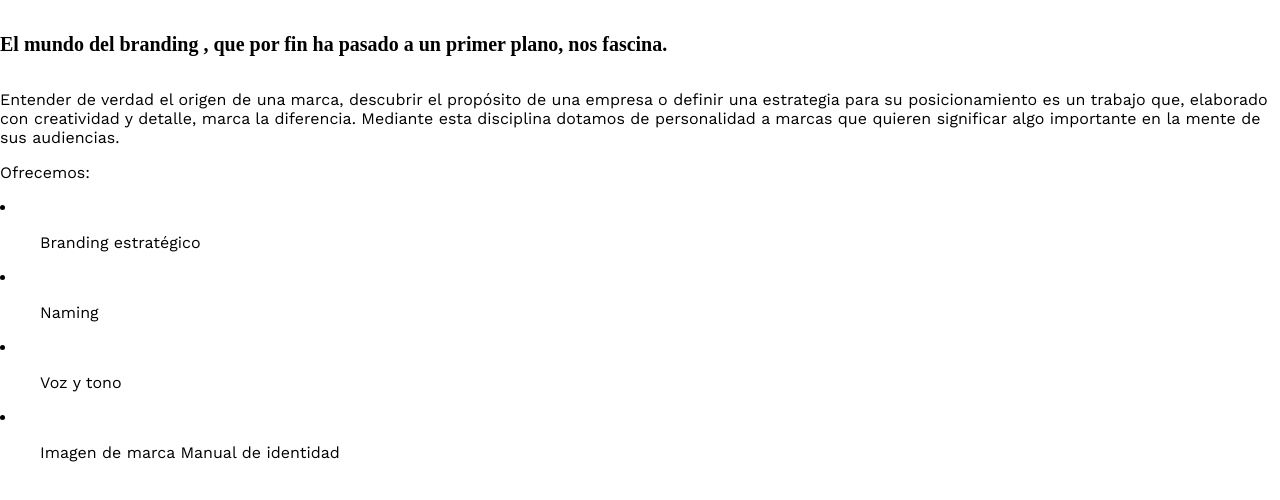
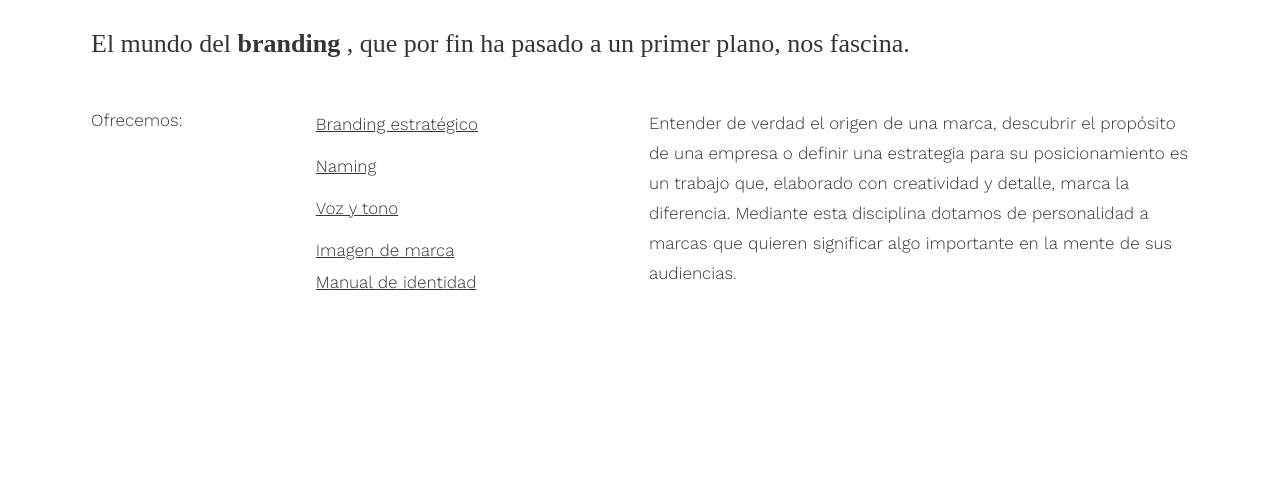
Before and after one commit to Fluxel-Code/Squembri, a plain HTML site: page services.html in a window 1280 px wide. Drawn offline with nearby package versions, Linux system fonts and the light colour scheme; a web font is replaced by a local one.

Commit message:
seccion branding terminada

```diff
--- a/assets/css/services/section-branding.less
+++ b/assets/css/services/section-branding.less
@@ -1,9 +1,105 @@
 section#SERVICES_BLOCK_BRANDING {
   padding-top: 28px;
+  padding-bottom: 31px;
   .container {
     max-width: 1158px;
     margin: 0 auto;
     padding-left: 30px;
     padding-right: 30px;
+
+    .info-text {
+      margin: 0;
+      color: #363534;
+      font-family: "Blacker Display";
+      font-size: 26px;
+      font-style: normal;
+      font-weight: 300;
+      line-height: 120%; /* 43.07px */
+    }
+
+    .block-flex {
+      margin-top: 25px;
+      display: flex;
+      flex-direction: column;
+      gap: 20px;
+
+      .paragraph {
+        margin: 0;
+        color: #363534;
+        font-family: "Work Sans";
+        font-size: 17px;
+        font-style: normal;
+        font-weight: 300;
+        line-height: 176.471%; /* 176.471% */
+      }
+
+      .info-list {
+        // esto es para que en tamaño de pantalla el espacio se mas grande
+        @media screen and (min-width: 1200px) {
+          gap: 133px !important;
+        }
+        .title-list {
+          margin: 0;
+          color: #363534;
+          font-family: "Work Sans";
+          font-size: 17px;
+          font-style: normal;
+          font-weight: 300;
+          line-height: 138.586%; /* 138.586% */
+          text-transform: capitalize;
+        }
+
+        .list {
+          list-style: none;
+          margin-top: 20px;
+          margin-bottom: 0;
+          display: flex;
+          flex-direction: column;
+          gap: 15px;
+
+          .item {
+            color: #363534;
+            font-family: "Work Sans";
+            font-size: 17px;
+            font-style: normal;
+            font-weight: 300;
+            line-height: 188.235%; /* 188.235% */
+            text-decoration-line: underline;
+          }
+        }
+      }
+    }
   }
 }
+
+@media screen and (min-width: 768px) {
+  section#SERVICES_BLOCK_BRANDING {
+    .container {
+      .block-flex {
+        margin-top: 50px;
+        flex-direction: row-reverse;
+        gap: 50px;
+        justify-content: space-between;
+
+        .paragraph {
+          width: 50%;
+          max-width: 540px;
+        }
+
+        .info-list {
+          display: flex;
+          justify-content: space-between;
+          gap: 65px;
+          width: 50%;
+          max-width: 425px;
+
+          .list {
+            padding: 0;
+            margin: 0;
+            gap: 10px;
+          }
+        }
+      }
+    }
+  }
+}
--- a/services.html
+++ b/services.html
@@ -17,6 +17,8 @@
         <!-- *Style -->
         <!-- estilos general -->
         <link rel="stylesheet" href="./assets/css/styles-global.css">
+        <!-- branding -->
+        <link rel="stylesheet" href="./assets/css/services/section-branding.css">
     </head>
     <body>
         <section id="SERVICES_BLOCK_BRANDING">
@@ -32,24 +34,20 @@
                     </div>
                     <div class="info-list">
                         <p class="title-list">Ofrecemos:</p>
-                        <li>
-                            <ul>
+                        <ul class="list">
+                            <li class="item">
                                 Branding estratégico
-                            </ul>
-                        </li>
-                        <li>
-                            <ul>
+                            </li>
+                            <li class="item">
                                 Naming
-                            </ul>
-                        </li>
-                        <li>
-                            <ul>
+                            </li>
+                            <li class="item">
                                 Voz y tono
-                            </ul>
-                        </li>
-                        <li>
-                            <ul>Imagen de marca Manual de identidad</ul>
-                        </li>
+                            </li>
+                            <li class="item">
+                                Imagen de marca Manual de identidad
+                            </li>
+                        </ul>
                     </div>
                 </div>
             </div>
```
Also changed, not shown: assets/css/services/section-branding.css.
